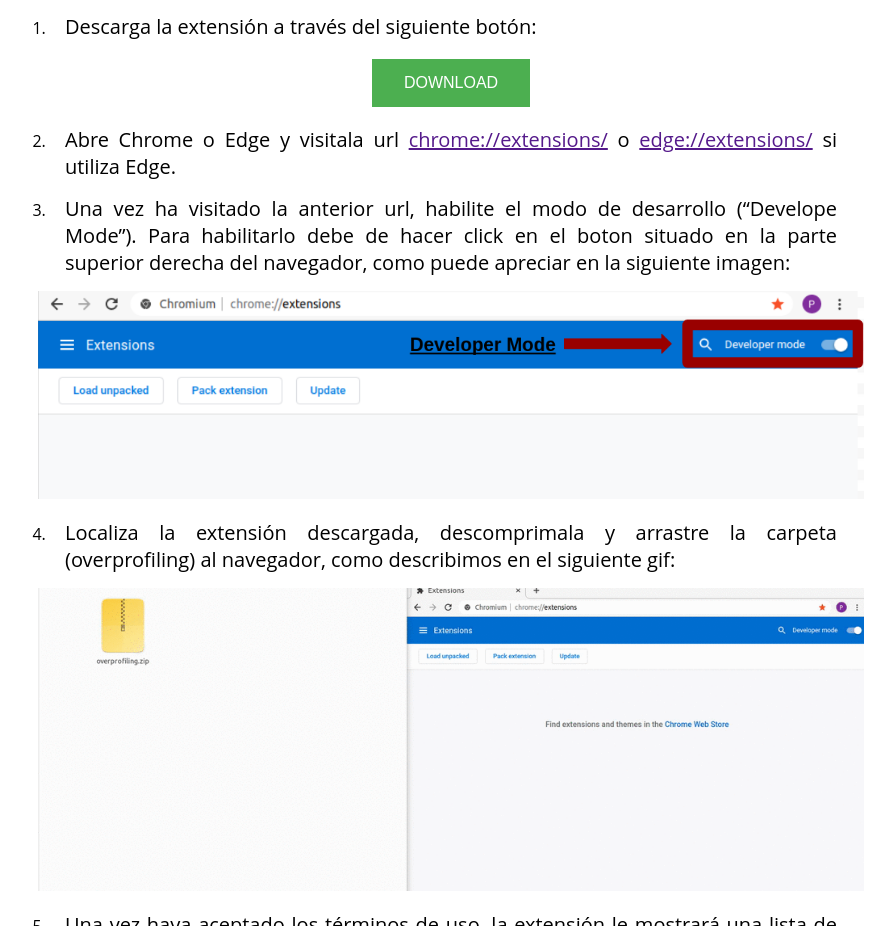
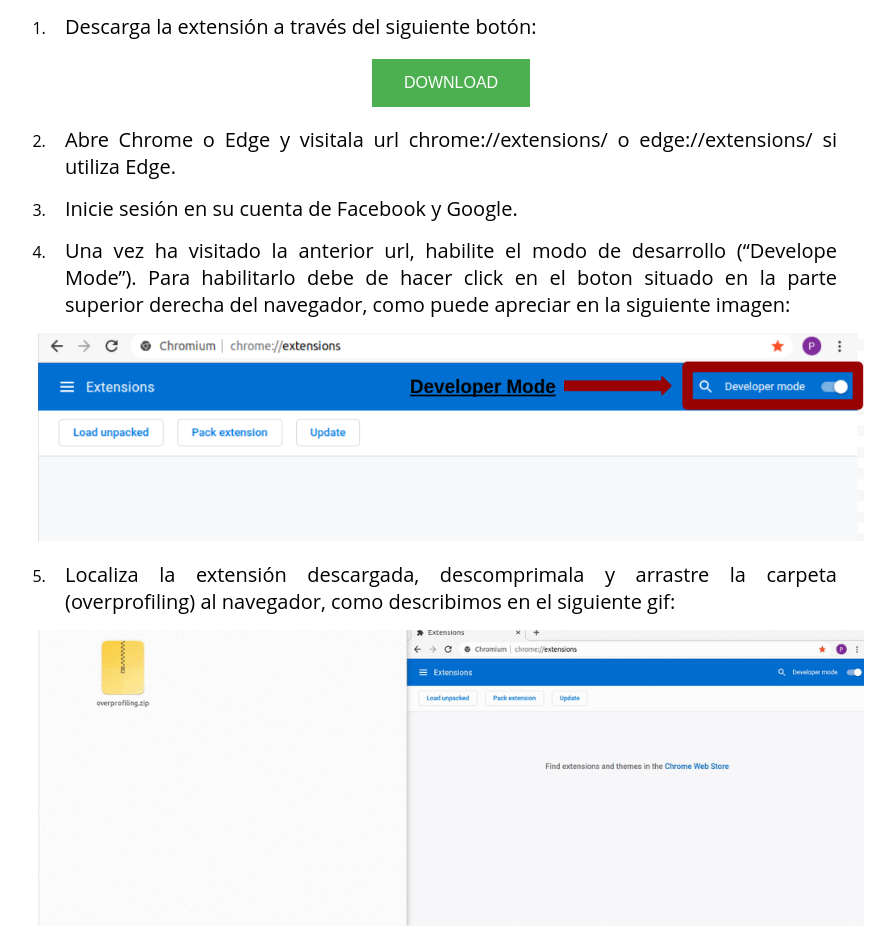
Before and after one commit to overprofilingproject/overprofilingproject.github.io, a plain HTML site: page es.html in a window 1280 px wide. Shown: the part 2241-3167 px from the top of the page, without its empty margins (209-1104 px from the left). Drawn offline with Linux system fonts and the light colour scheme.

Commit message:
Added step instalation: log in+

```diff
--- a/es.html
+++ b/es.html
@@ -139,7 +139,8 @@
         <ol class="list_steps_download" >
            <li><p>Descarga la extensión a través del siguiente botón: </p></li>
            <div class="container_elements"><a href="/extension/overprofiling.zip" download="overprofiling"><button class="button">DOWNLOAD</button></a></div>
-           <li><p>Abre Chrome o Edge y visitala url <a target="_blank" href="">chrome://extensions/</a> o  <a target="_blank" href="">edge://extensions/</a> si utiliza Edge.</p></li>
+           <li><p>Abre Chrome o Edge y visitala url chrome://extensions/ o  edge://extensions/ si utiliza Edge.</p></li>
+	   <li><p>Inicie sesión en su cuenta de Facebook y Google.</p></li>
            <li><p>Una vez ha visitado la anterior url, habilite el modo de desarrollo (“Develope Mode”). Para habilitarlo debe de hacer click en el boton situado en la parte superior derecha del navegador, como puede apreciar en la siguiente imagen:</p></li>
            <img src="imgs/unzip.png">
            <li><p>Localiza la extensión descargada, descomprimala y arrastre la carpeta (overprofiling) al navegador, como describimos en el siguiente gif: </p></li>
```
Also changed, not shown: en.html (+2 -1 lines).
